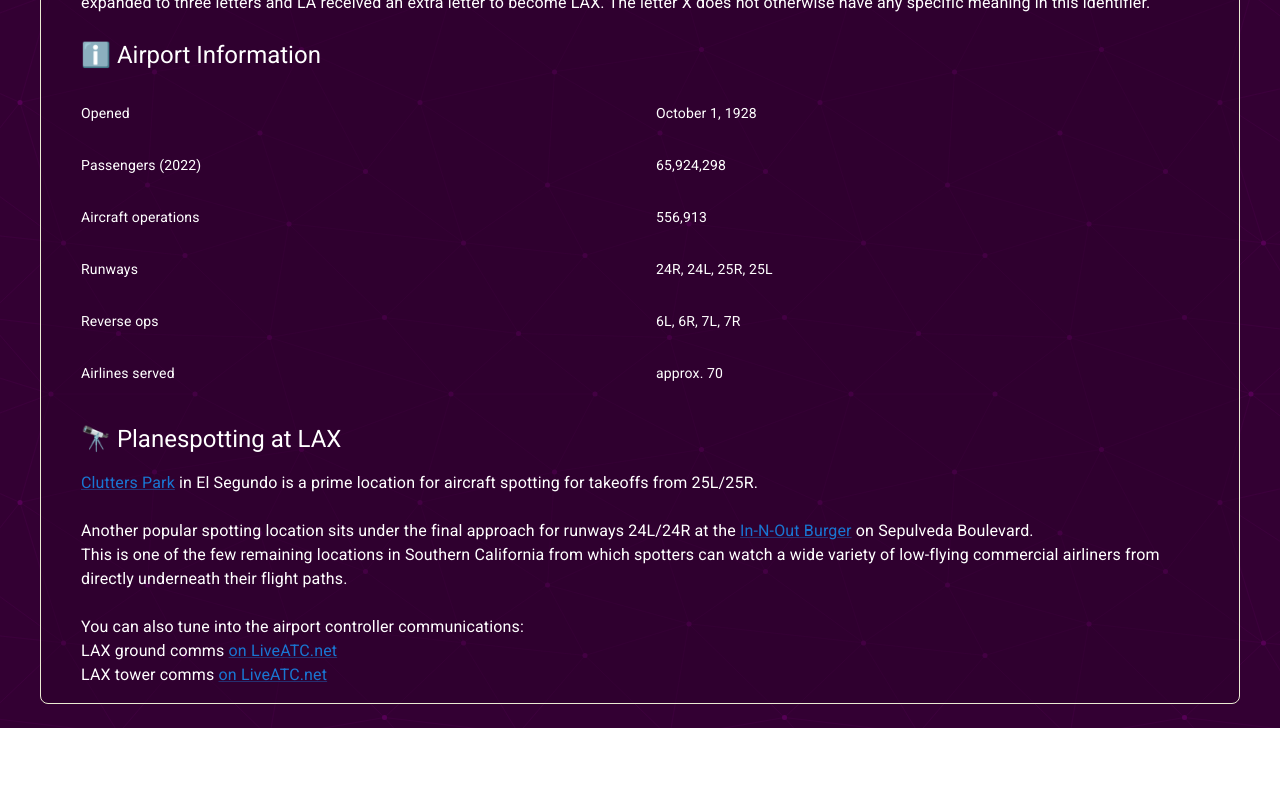
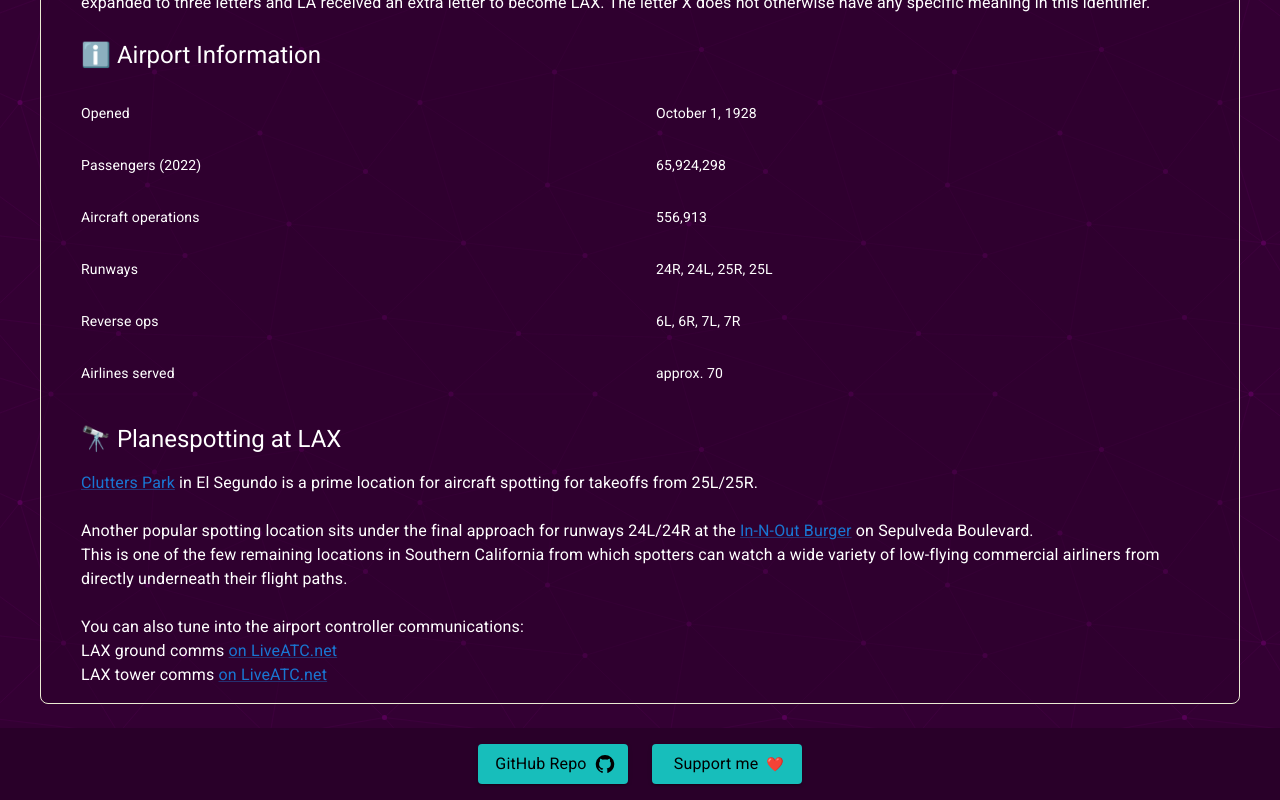
Before and after one commit to sadiq-pasha/scheduled_arrivals_frontend, a React (Create React App) app: page /laxinfo in a window 1280 px wide. Shown: the part 997-1797 px from the top of the page. Before the commit the page ends 1725 px from the top, so only its background shows below. Built offline with nearby package versions, Linux system fonts and the light colour scheme.

Commit message:
Added footer.

```diff
--- /dev/null
+++ b/src/components/Footer.js
@@ -0,0 +1,63 @@
+import Typography from '@mui/material/Typography'
+import Box from '@mui/material/Box'
+import Button from '@mui/material/Button'
+import GitHubIcon from '@mui/icons-material/GitHub'
+
+
+export default function Footer() {
+  return (
+    <Box sx={{
+      width: '100%',
+      bottom: 0,
+      flexGrow: 1,
+      justifyContent: 'center',
+      display: 'flex',
+      background: '#290029',
+      gap:3,
+      padding:2
+    }}>
+      <Button
+        href="https://github.com/sadiq-pasha/scheduled_arrivals_server"
+        target="_blank"
+        rel="noreferrer"
+        color="inherit"
+        alt="GitHub repo"
+        variant="contained"
+        endIcon={<GitHubIcon/>}
+        sx={{
+          height: '40px',
+          width: '150px',
+          paddingX: '4px',
+          textTransform: 'none',
+          backgroundColor: '#17BEBB',
+          '&:hover': { backgroundColor: '#D90368'}
+        }}
+      >
+        <Typography sx={{ color:'#000000'}} variant='body1' m={0} component='h1'>
+            GitHub Repo
+        </Typography>
+      </Button>
+      <Button
+        href="https://www.buymeacoffee.com/sadiqpasha"
+        target="_blank"
+        rel="noreferrer"
+        color="inherit"
+        alt="Buy Me A Coffee"
+        variant="contained"
+        endIcon='❤️'
+        sx={{
+          height: '40px',
+          width: '150px',
+          paddingX: '4px',
+          textTransform: 'none',
+          backgroundColor: '#17BEBB',
+          '&:hover': { backgroundColor: '#D90368'}
+        }}
+      >
+        <Typography sx={{ color:'#000000'}} variant='body1' m={0} component='h1'>
+            Support me
+        </Typography>
+      </Button>
+    </Box>
+  )
+}
--- a/src/components/Navbar.js
+++ b/src/components/Navbar.js
@@ -43,7 +43,7 @@ export default function ButtonAppBar() {
                 backgroundColor: '#D90368',
               }
             }}>
-                    ABOUT
+                ABOUT
             </Button>
           </Link>
           <Link to="/laxinfo" style={{ textDecoration: 'none'}}>
@@ -54,7 +54,9 @@ export default function ButtonAppBar() {
               '&:hover': {
                 backgroundColor: '#D90368',
               }
-            }}>KLAX</Button>
+            }}>
+                KLAX
+            </Button>
           </Link>
         </Toolbar>
       </AppBar>
--- a/src/pages/About.js
+++ b/src/pages/About.js
@@ -3,6 +3,7 @@ import Box from '@mui/system/Box'
 import Typography from '@mui/material/Typography'
 import Container from '@mui/system/Container'
 import Link from '@mui/material/Link'
+import Footer from '../components/Footer'
 
 const About = () => {
   return (
@@ -93,6 +94,7 @@ const About = () => {
           </Box>
         </Box>
       </Container>
+      <Footer/>
     </div>
   )
 }
--- a/src/pages/Home.js
+++ b/src/pages/Home.js
@@ -6,7 +6,6 @@ import CardContent from '@mui/material/CardContent'
 import CardMedia from '@mui/material/CardMedia'
 import Button from '@mui/material/Button'
 import Typography from '@mui/material/Typography'
-import SearchAppBar from '../components/Navbar'
 import { CardActionArea } from '@mui/material'
 import Box from '@mui/system/Box'
 import { styled } from '@mui/material/styles'
@@ -19,6 +18,10 @@ import BoltIcon from '@mui/icons-material/Bolt'
 import OpenInNewIcon from '@mui/icons-material/OpenInNew'
 import CircularProgress from '@mui/material/CircularProgress'
 import AirplanemodeInactiveIcon from '@mui/icons-material/AirplanemodeInactive'
+
+// components
+import Footer from '../components/Footer'
+import SearchAppBar from '../components/Navbar'
 
 // react and services imports
 import getData from '../services/axios'
@@ -281,6 +284,7 @@ const Home = () => {
               }
             </Grid>
           </Container>
+          <Footer/>
         </div>
       )
     }
--- a/src/pages/LaxInfo.js
+++ b/src/pages/LaxInfo.js
@@ -13,6 +13,7 @@ import Link from '@mui/material/Link'
 //component imports
 import airportDiagram from '../images/KLAX_FAA_Airport_Diagram.png'
 import SearchAppBar from '../components/Navbar'
+import Footer from '../components/Footer'
 
 //react router imports
 import { Link as reactRouter } from 'react-router-dom'
@@ -104,6 +105,7 @@ const LaxInfo = () => {
           </Typography>
         </Box>
       </Container>
+      <Footer/>
     </div>
   )
 }
```
